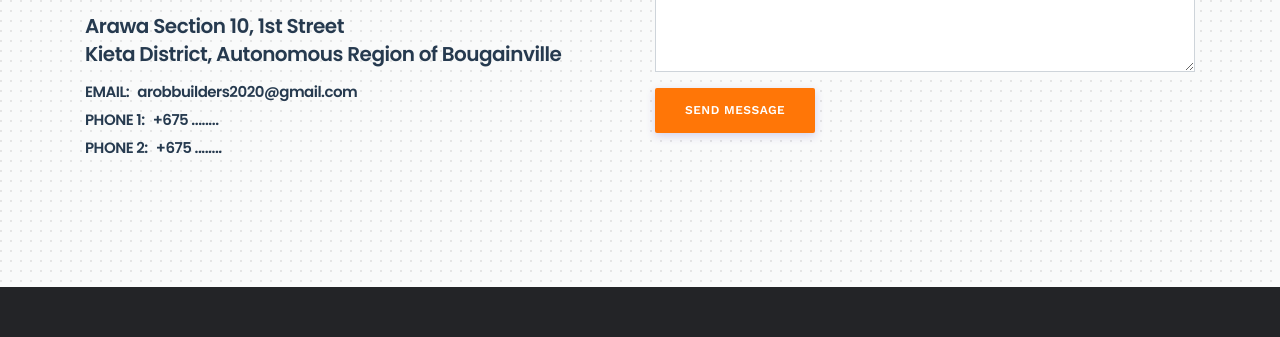
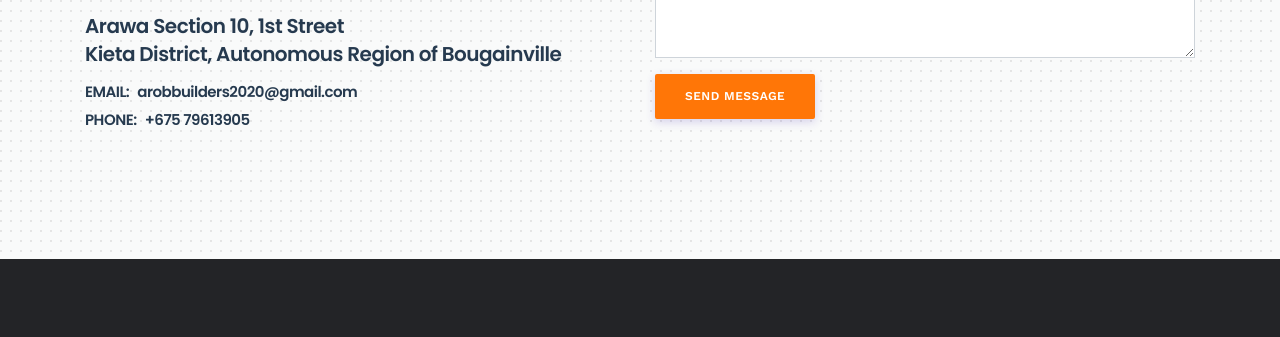
Before and after one commit to AROBbuilders/arobbuilders.github.io, a plain HTML site: page contact.html in a window 1280 px wide. Shown: the part 720-1057 px from the top of the page. Drawn offline with nearby package versions, Linux system fonts and the light colour scheme; files whose address does not match are found by name.

Commit message:
contact.html

```diff
--- a/contact.html
+++ b/contact.html
@@ -97,7 +97,7 @@
 <h2>Get in touch with us & <br>send us message today!</h2>
 <p>AROB Builders Limited was established in 2016 with an objective of participating in rebuilding of Bougainville’s rundown infrastructure and at the same time creating an income earning avenue for the local population.</p>
 <h3>Arawa Section 10,  1st Street <br>Kieta District, Autonomous Region of Bougainville</h3>
-<h4><span>Email:</span> arobbuilders2020@gmail.com <br> <span>Phone 1:</span> +675 ........ <br> <span>Phone 2:</span> +675 ........</h4>
+<h4><span>Email:</span> arobbuilders2020@gmail.com <br> <span>Phone:</span> +675 79613905</h4>
 </div>
 </div>
 <div class="col-md-6 padding-15">
```
